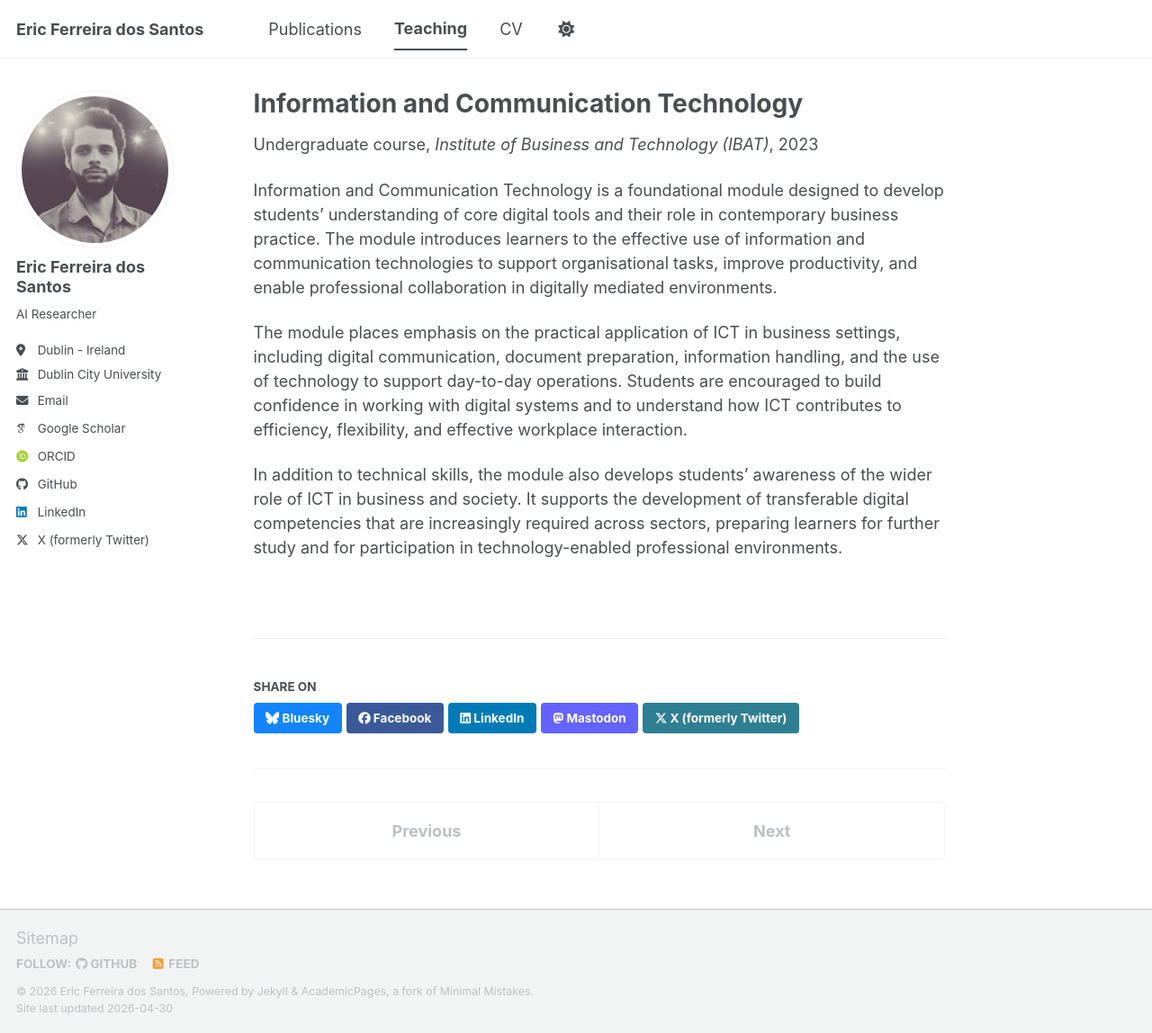
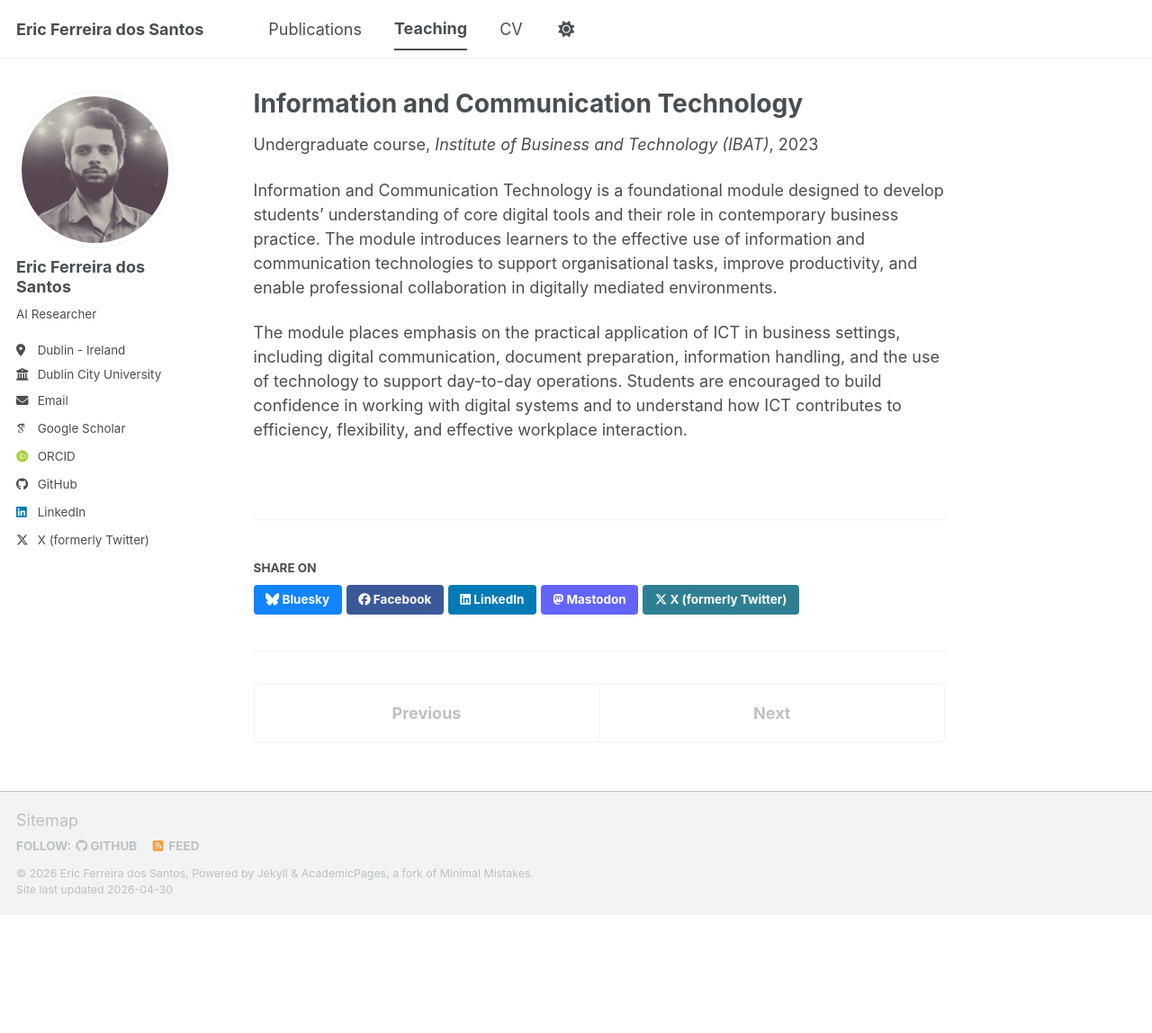
Before and after one commit to EricFerreiraS/ericferreiras.github.io, a Jekyll site: the page built from _teaching/2023-teaching-ICT.md, in a window 1280 px wide and 1148 px high. Shown: the whole window at 90% size. Built offline with Jekyll 4.4.1, drawn with Linux system fonts in a browser that asks for light colours; some web fonts are replaced; a script bundle is joined from its source files by our own code; library files that are not in the unit come from our copies.

Commit message:
Refactor ICT module description for clarity
Removed redundant sentences about the module's focus on ICT's role in business and society.

```diff
--- a/_teaching/2023-teaching-ICT.md
+++ b/_teaching/2023-teaching-ICT.md
@@ -11,5 +11,3 @@ location: "Dublin, Ireland"
 Information and Communication Technology is a foundational module designed to develop students’ understanding of core digital tools and their role in contemporary business practice. The module introduces learners to the effective use of information and communication technologies to support organisational tasks, improve productivity, and enable professional collaboration in digitally mediated environments.
 
 The module places emphasis on the practical application of ICT in business settings, including digital communication, document preparation, information handling, and the use of technology to support day-to-day operations. Students are encouraged to build confidence in working with digital systems and to understand how ICT contributes to efficiency, flexibility, and effective workplace interaction.
-
-In addition to technical skills, the module also develops students’ awareness of the wider role of ICT in business and society. It supports the development of transferable digital competencies that are increasingly required across sectors, preparing learners for further study and for participation in technology-enabled professional environments.
```
